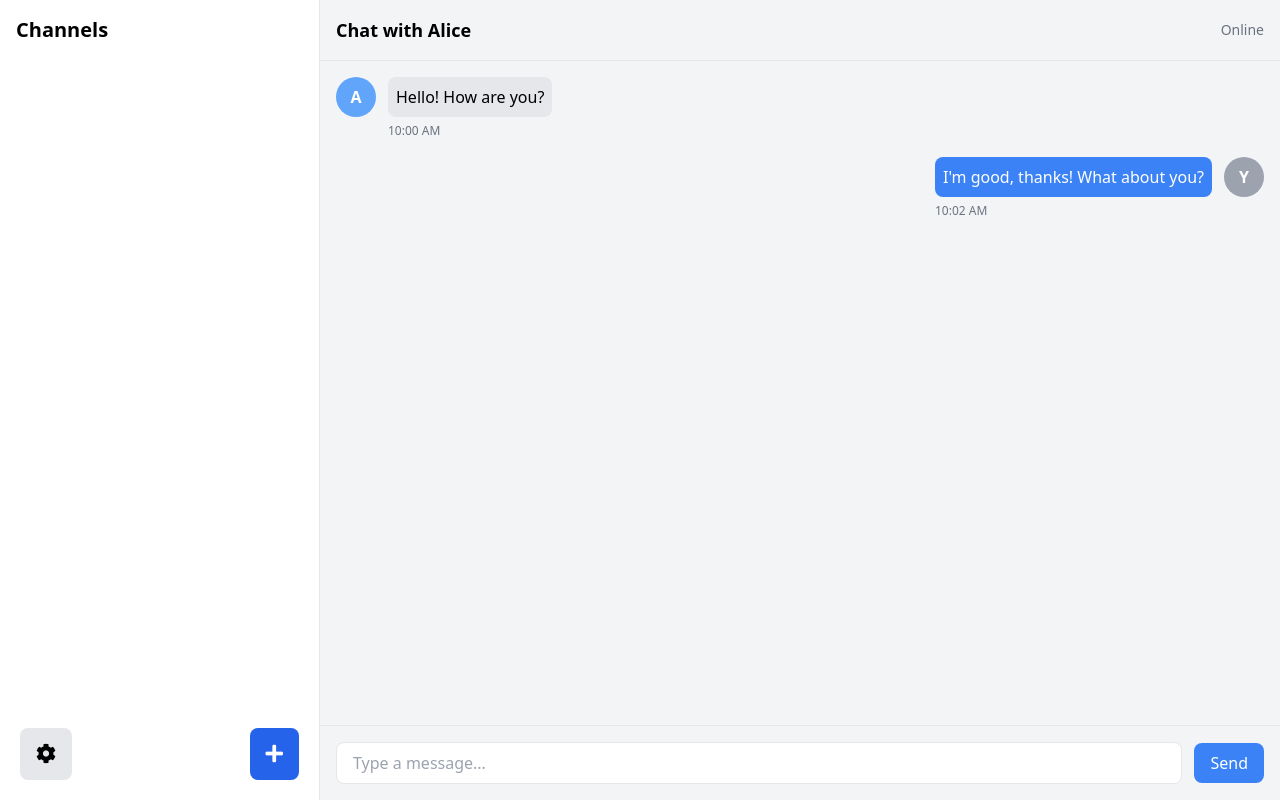
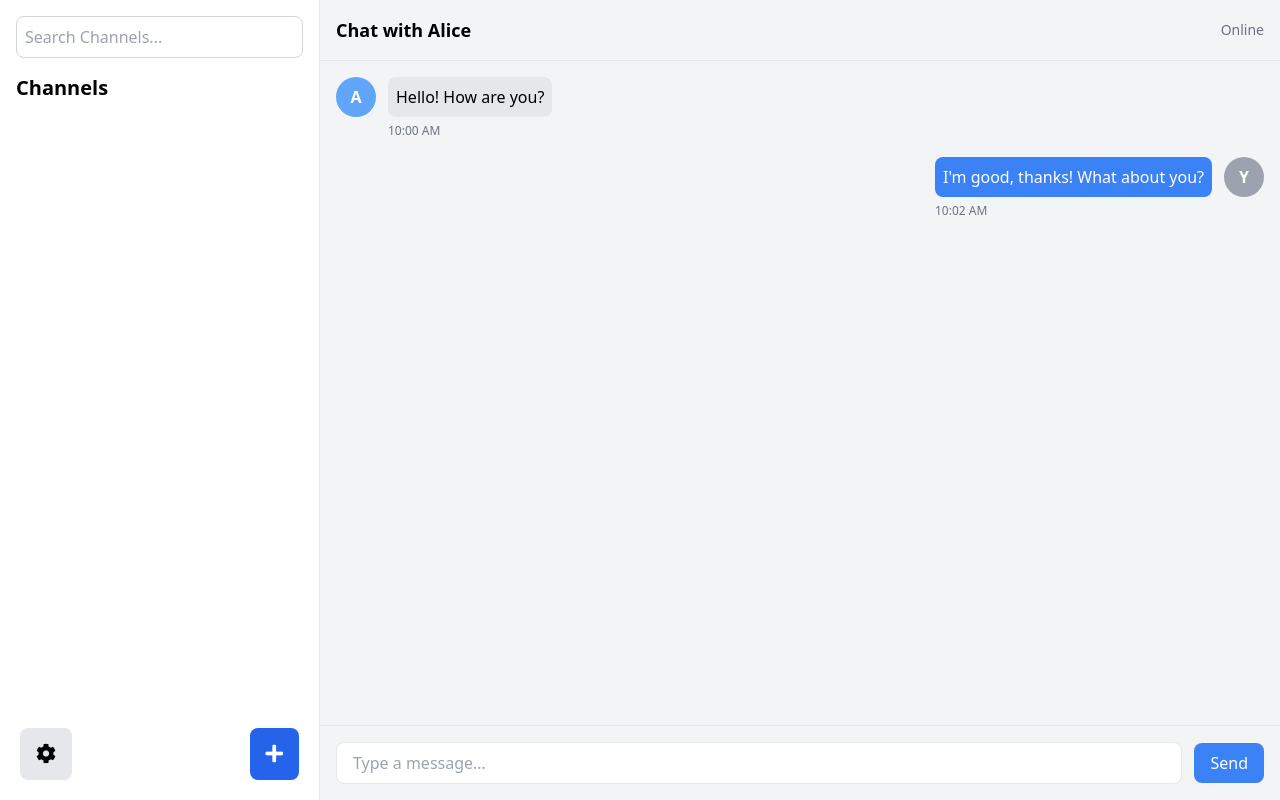
Before and after one commit to CatalinPlesu/web-client, a Flask app: page /chat/1 in a window 1280 px wide. Run offline with Flask 3, Linux system fonts and the light colour scheme; the visitor is signed in with stand-in values (Sample User, id 1); data that the repository does not hold is empty.

Commit message:
feat: search channels

```diff
--- a/templates/components/sidebar.html
+++ b/templates/components/sidebar.html
@@ -1,11 +1,16 @@
 <!-- sidebar.html -->
 <div class="w-1/4 bg-white border-r border-gray-200 p-4 relative">
+    <!-- Search Bar -->
+    <div class="mb-4">
+        <input type="text" id="searchBar" placeholder="Search Channels..." class="w-full p-2 border border-gray-300 rounded-lg focus:outline-none focus:ring-2 focus:ring-blue-500" />
+    </div>
+
     <h2 class="text-xl font-bold mb-4">Channels</h2>
-    <div class="space-y-4">
+    <div class="space-y-4" id="channelsList">
         {% for channel in channels %}
         <a href="{{ url_for('chat_channel', uuid=channel.uuid) }}">
             <div class="flex items-center p-2 hover:bg-gray-100 rounded cursor-pointer
-                        {% if channel.uuid == uuid %} bg-blue-200 {% endif %}">
+                        {% if channel.uuid == uuid %} bg-blue-200 {% endif %}" data-channel-name="{{ channel.name | lower }}">
                 <div class="w-10 h-10 bg-blue-400 rounded-full flex items-center justify-center text-white font-semibold">
                     {{ channel.name[0] }}  <!-- Display the first letter of the channel name -->
                 </div>
@@ -30,3 +35,24 @@
         <i class="fas fa-plus text-xl"></i>  <!-- Plus icon for create channel -->
     </a>
 </div>
+
+<script>
+    // Get search bar and channels list
+    const searchBar = document.getElementById('searchBar');
+    const channelsList = document.getElementById('channelsList');
+
+    // Search filter function
+    searchBar.addEventListener('input', function() {
+        const query = searchBar.value.toLowerCase();
+        const channels = channelsList.querySelectorAll('a');
+
+        channels.forEach(channel => {
+            const channelName = channel.querySelector('[data-channel-name]').dataset.channelName;
+            if (channelName.includes(query)) {
+                channel.style.display = '';  // Show channel
+            } else {
+                channel.style.display = 'none';  // Hide channel
+            }
+        });
+    });
+</script>
```
